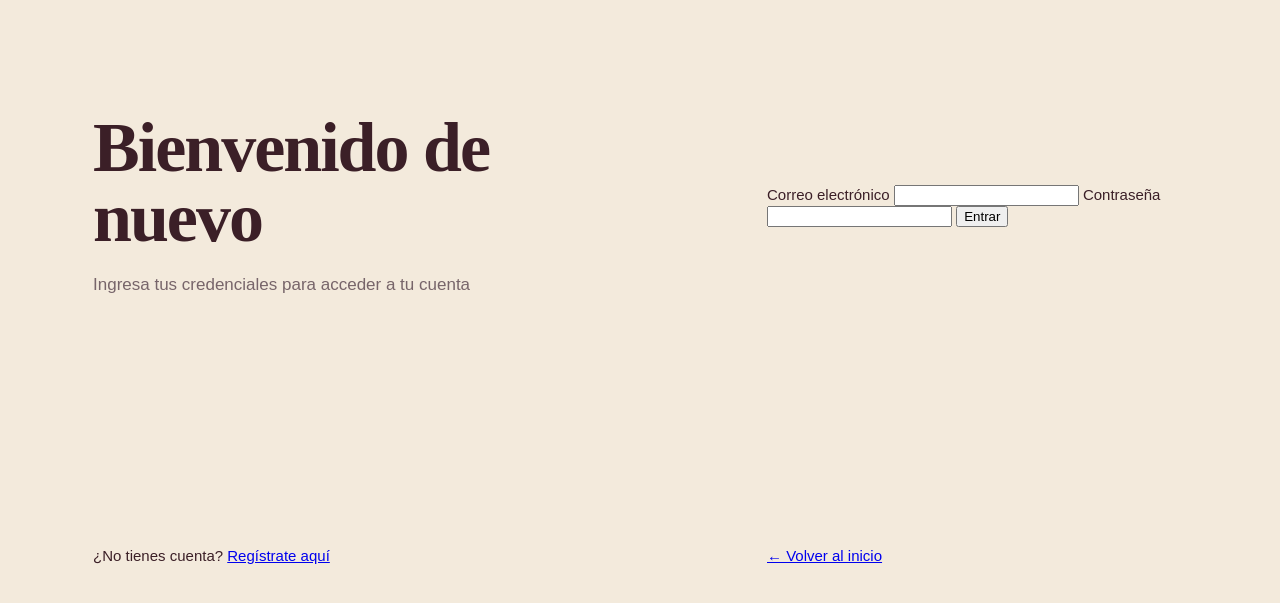
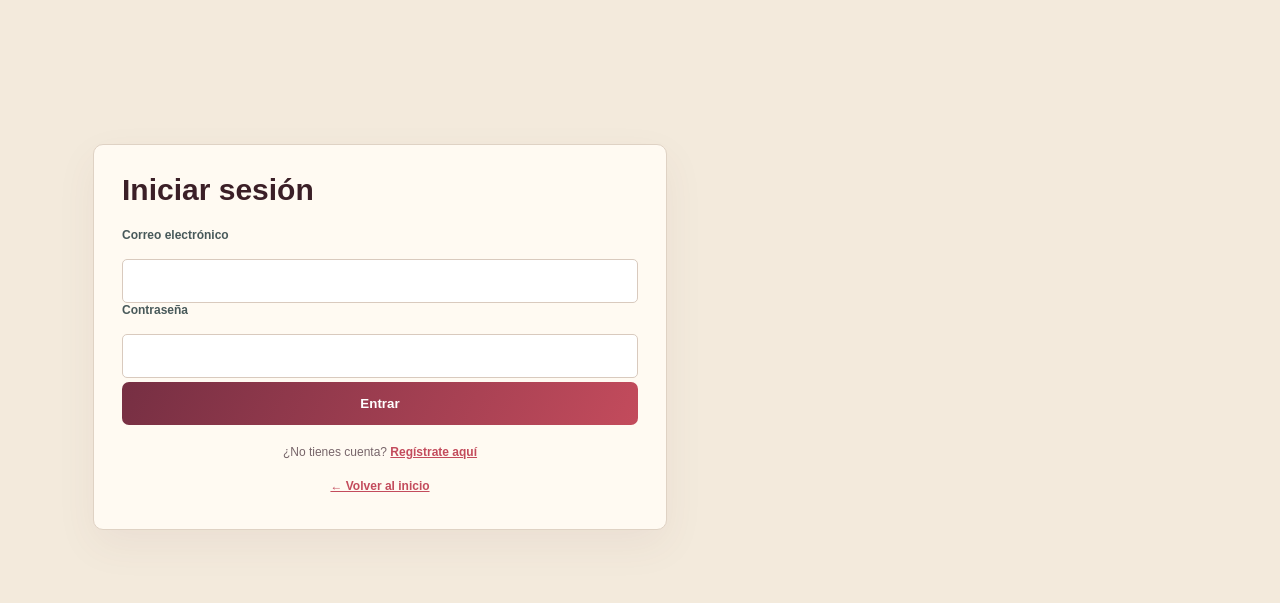
Before and after one commit to samantha-jocelyn-22/upowork-api, a Flask app: template templates/login.html in a window 1280 px wide. Shown: the part 76-679 px from the top of the page. Run offline with Flask 3, Linux system fonts and the light colour scheme; the template is opened without the code that fills it, so the values that code supplies are empty.

Commit message:
Revamp login.html with new design and form fields
Updated the login page layout and form structure.

```diff
--- a/templates/login.html
+++ b/templates/login.html
@@ -14,29 +14,25 @@
   </header>
 
   <main class="login-main section-shell">
-    <div class="login-heading">
-      <h1>Bienvenido de nuevo</h1>
-      <p>Ingresa tus credenciales para acceder a tu cuenta</p>
-    </div>
-
-    {% if error %}
-    <p class="error-msg">{{ error }}</p>
-    {% endif %}
-
-    <form class="login-form" method="post">
-      <input type="hidden" name="csrf_token" value="{{ csrf_token() }}">
+    <div class="login-card">
+      <h1>Iniciar sesión</h1>
+      <form id="login-form" class="login-form">
+        <input type="hidden" name="role" value="student">
 
         <label>Correo electrónico</label>
-      <input type="email" name="correo" required>
+        <input type="email" name="email" required>
 
         <label>Contraseña</label>
-      <input type="password" name="contrasena" required>
+        <input type="password" name="password" required>
 
-      <button type="submit" class="btn-primary">Entrar</button>
+        <button type="submit" class="button login-button">Entrar</button>
       </form>
 
-    <p class="login-helper">¿No tienes cuenta? <a href="/registro-personal">Regístrate aquí</a></p>
-    <p class="login-helper"><a href="/">← Volver al inicio</a></p>
+      <p class="login-help">¿No tienes cuenta? <a href="/perfil">Regístrate aquí</a></p>
+      <p class="login-help"><a href="/">← Volver al inicio</a></p>
+    </div>
   </main>
+
+  <script src="/static/script.js"></script>
 </body>
 </html>
```
Lines whose indentation alone changed are shown as unchanged.
